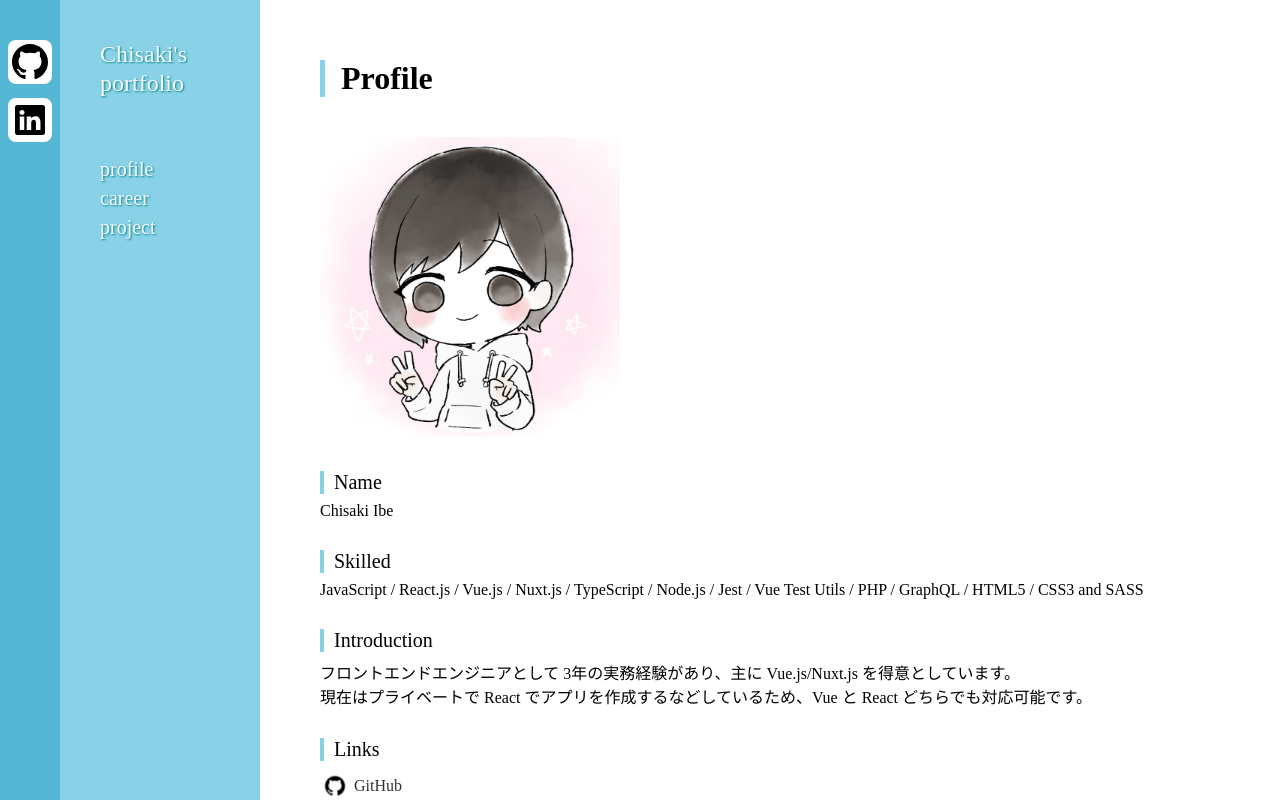
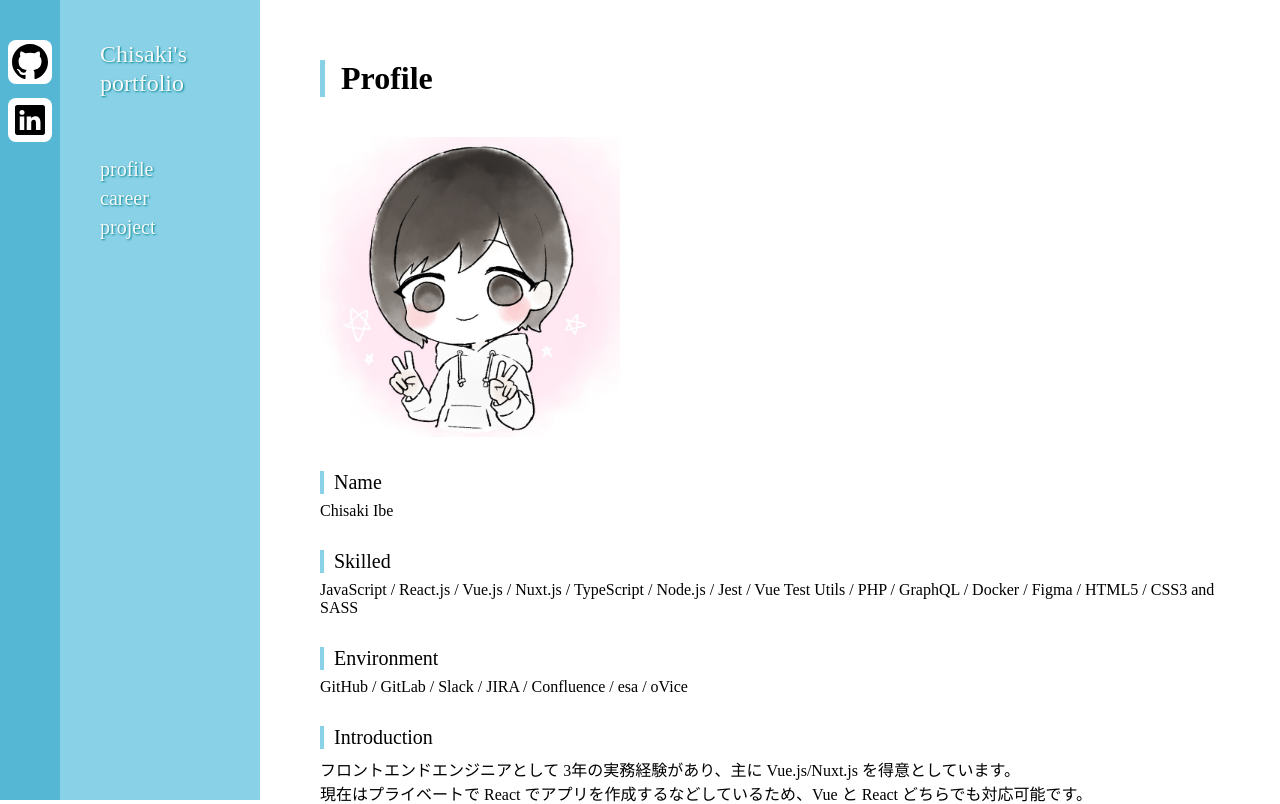
Before and after one commit to chisaki66/portfolio, a Nuxt app: page / in a window 1280 px wide. Shown: the top 804 px of the page. Built offline with nearby package versions, Linux system fonts and the light colour scheme.

Commit message:
edit profile

```diff
--- a/pages/index.vue
+++ b/pages/index.vue
@@ -12,8 +12,13 @@
           <div class="body__subtitle">Skilled</div>
           <p>
             JavaScript / React.js / Vue.js / Nuxt.js / TypeScript / Node.js /
-            Jest / Vue Test Utils / PHP / GraphQL / HTML5 / CSS3 and SASS
+            Jest / Vue Test Utils / PHP / GraphQL / Docker / Figma / HTML5 /
+            CSS3 and SASS
           </p>
+        </div>
+        <div class="body__block">
+          <div class="body__subtitle">Environment</div>
+          <p>GitHub / GitLab / Slack / JIRA / Confluence / esa / oVice</p>
         </div>
         <div class="body__block">
           <div class="body__subtitle">Introduction</div>
```
